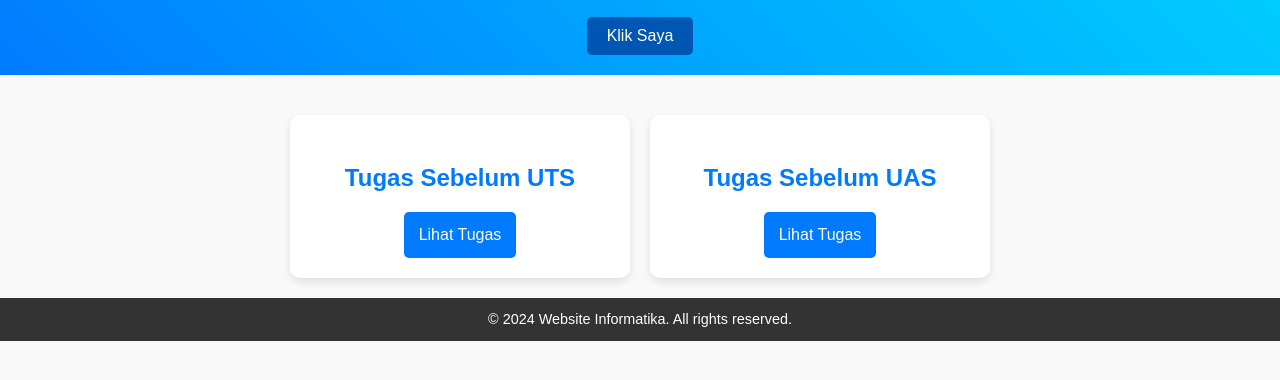
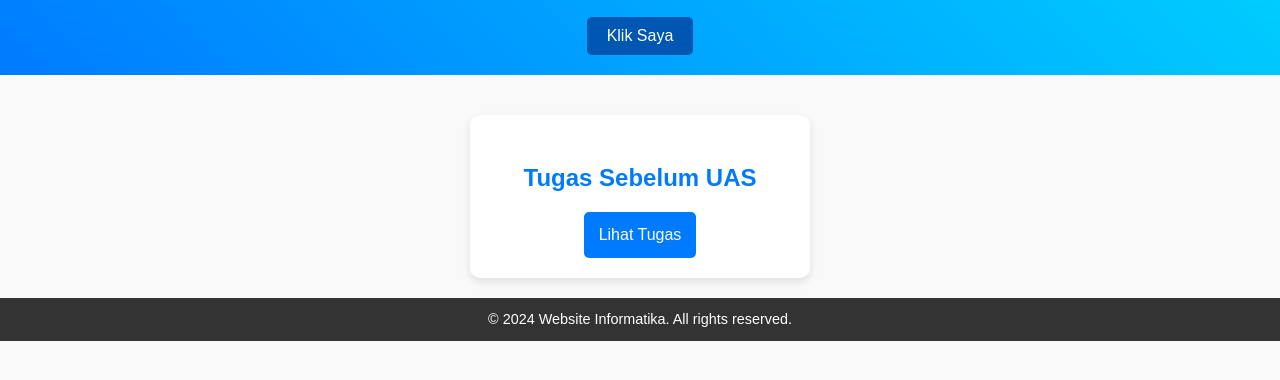
Before and after one commit to Luthfianazzalea/UMS-L200220052.github.io, a plain HTML site: page index.html in a window 1280 px wide. Shown: the part 128-508 px from the top of the page. Drawn offline with Linux system fonts and the light colour scheme; a script that the page names is missing.

Commit message:
Update index.html

```diff
--- a/index.html
+++ b/index.html
@@ -18,12 +18,8 @@
     <main>
         <section class="cards">
             <div class="card">
-                <h3>Tugas Sebelum UTS</h3>
-                <a target="_blank" href="tugasUTSl200220211.html">Lihat Tugas</a>
-            </div>
-            <div class="card">
                 <h3>Tugas Sebelum UAS</h3>
-                <a target="_blank" href="https://ums-l200220211.github.io/laporan.html">Lihat Tugas</a>
+                <a target="_blank" href="https://ums-l200220052.github.io/laporan.html">Lihat Tugas</a>
             </div>
         </section>
     </main>
```
